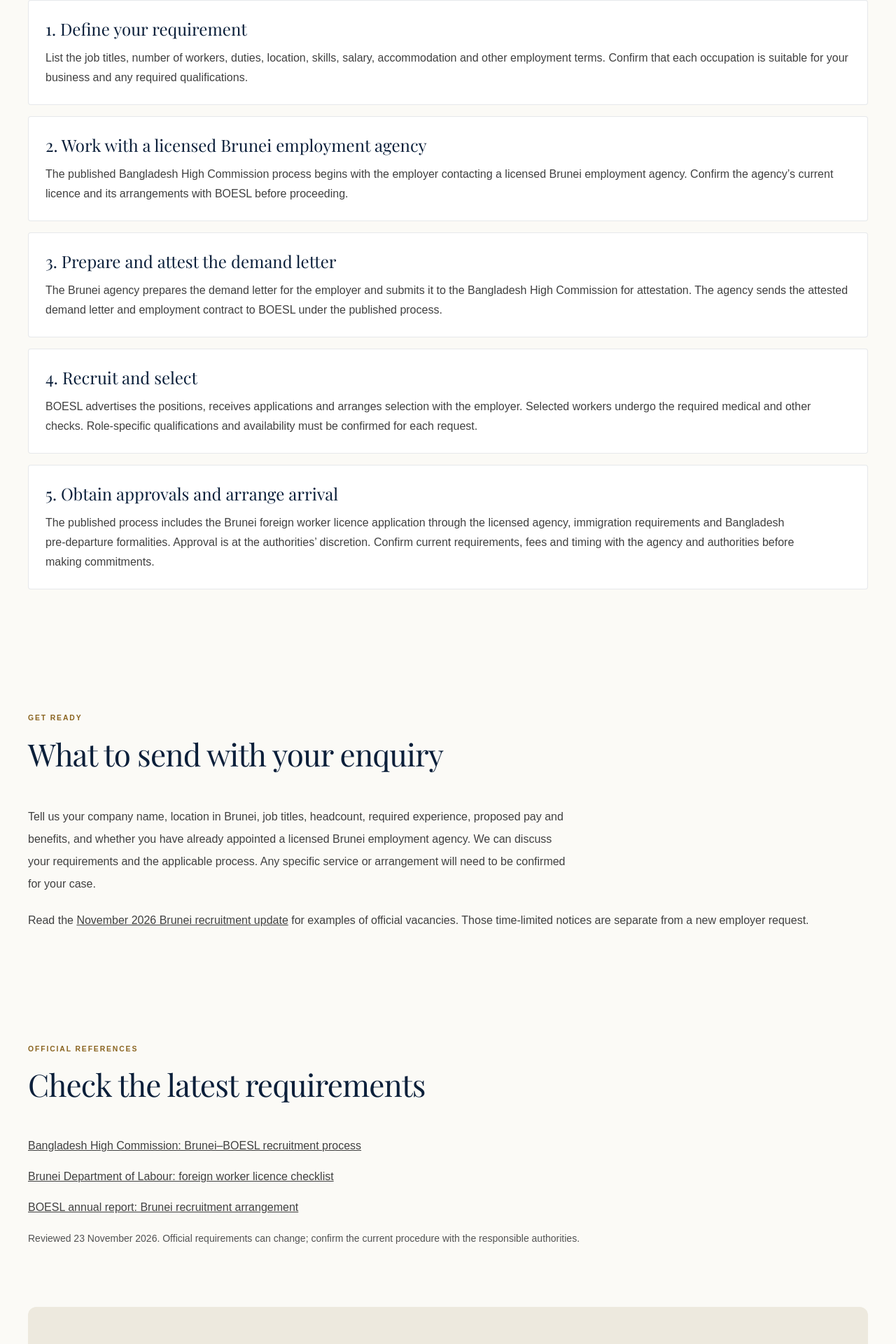
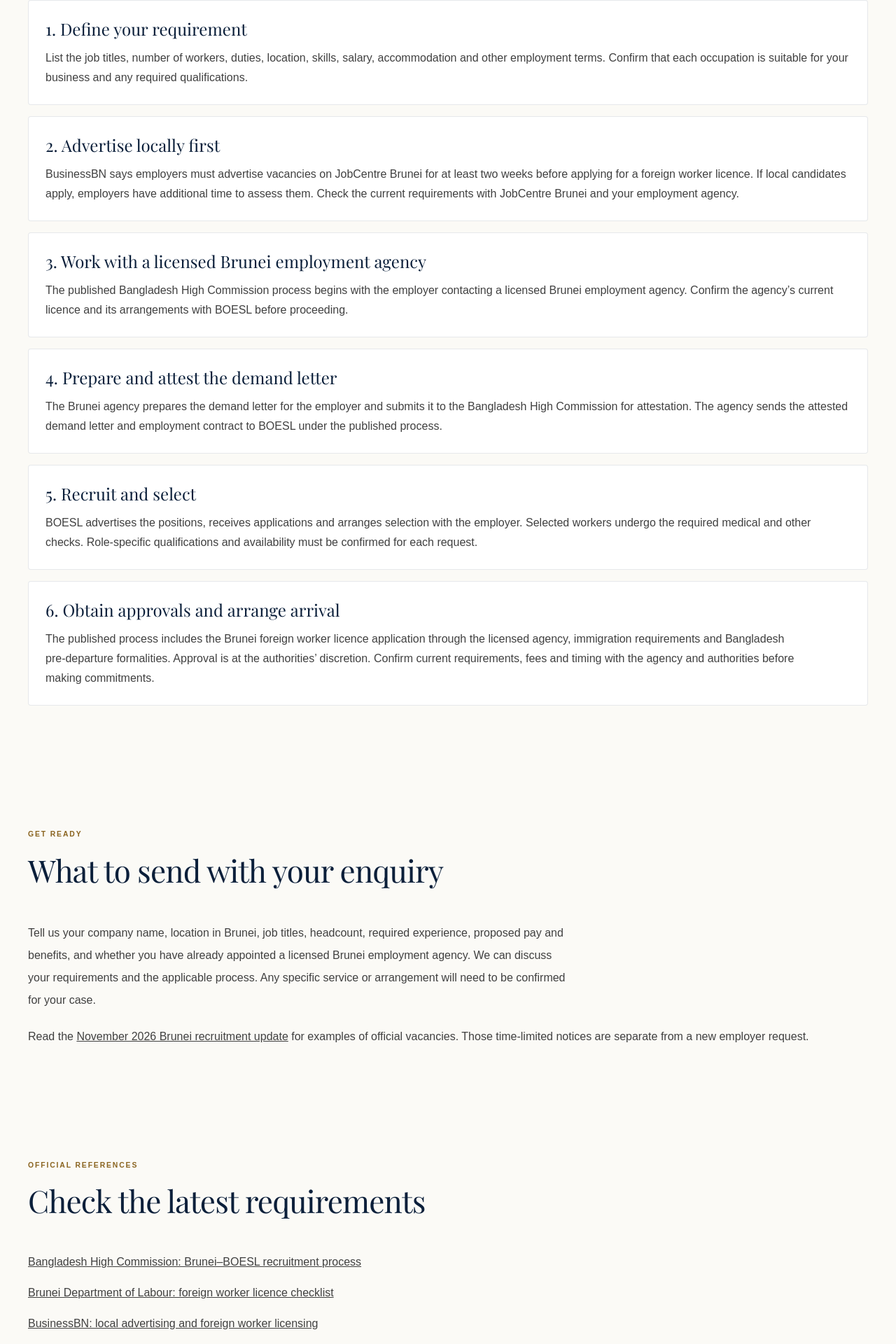
Before and after one commit to mahim2022/newManpowerWebsite, a Next.js app: page /brunei/how-to-hire-workers-from-bangladesh in a window 1280 px wide. Shown: the part 951-2871 px from the top of the page at 70% size. Built offline with nearby package versions, Linux system fonts and the light colour scheme; no server answers; a web font is replaced by a local one.

Commit message:
Clarify Brunei local vacancy advertising

```diff
--- a/app/brunei/how-to-hire-workers-from-bangladesh/page.tsx
+++ b/app/brunei/how-to-hire-workers-from-bangladesh/page.tsx
@@ -12,6 +12,7 @@ export const metadata = buildPageMetadata({
 
 const steps = [
   ["Define your requirement", "List the job titles, number of workers, duties, location, skills, salary, accommodation and other employment terms. Confirm that each occupation is suitable for your business and any required qualifications."],
+  ["Advertise locally first", "BusinessBN says employers must advertise vacancies on JobCentre Brunei for at least two weeks before applying for a foreign worker licence. If local candidates apply, employers have additional time to assess them. Check the current requirements with JobCentre Brunei and your employment agency."],
   ["Work with a licensed Brunei employment agency", "The published Bangladesh High Commission process begins with the employer contacting a licensed Brunei employment agency. Confirm the agency’s current licence and its arrangements with BOESL before proceeding."],
   ["Prepare and attest the demand letter", "The Brunei agency prepares the demand letter for the employer and submits it to the Bangladesh High Commission for attestation. The agency sends the attested demand letter and employment contract to BOESL under the published process."],
   ["Recruit and select", "BOESL advertises the positions, receives applications and arranges selection with the employer. Selected workers undergo the required medical and other checks. Role-specific qualifications and availability must be confirmed for each request."],
@@ -39,8 +40,9 @@ export default function BruneiHiringGuide() {
       <ul className="space-y-4 leading-7 text-neutral-700">
         <li><a className="underline" href="https://file.mofa.gov.bd/uploads/41e4be23-cba2-4af0-bc78-f4f6b01c9e51/65b/36a/80a/65b36a80aa536948277317.pdf">Bangladesh High Commission: Brunei–BOESL recruitment process</a></li>
         <li><a className="underline" href="https://www.labour.gov.bn/Download/LPA_FORM%20%28ENGLISH%29.pdf">Brunei Department of Labour: foreign worker licence checklist</a></li>
+        <li><a className="underline" href="https://www.business.gov.bn/employing-workers/">BusinessBN: local advertising and foreign worker licensing</a></li>
         <li><a className="underline" href="https://boesl.gov.bd/sites/default/files/files/boesl.portal.gov.bd/page/6dc2f3bb_4539_43d5_90b3_a375731e4aff/2024-11-10-10-50-62674d22a6220e899af334f86cf2f210.pdf">BOESL annual report: Brunei recruitment arrangement</a></li>
-      </ul><p className="mt-5 text-sm text-neutral-600">Reviewed 23 November 2026. Official requirements can change; confirm the current procedure with the responsible authorities.</p>
+      </ul><p className="mt-5 text-sm text-neutral-600">Reviewed 24 November 2026. Official requirements can change; confirm the current procedure with the responsible authorities.</p>
     </SectionWrapper>
     <CTASection title="Discuss your Brunei hiring requirement" description="Share the roles and number of workers you need. Our team can discuss your enquiry and the applicable recruitment route." />
   </>;
```
